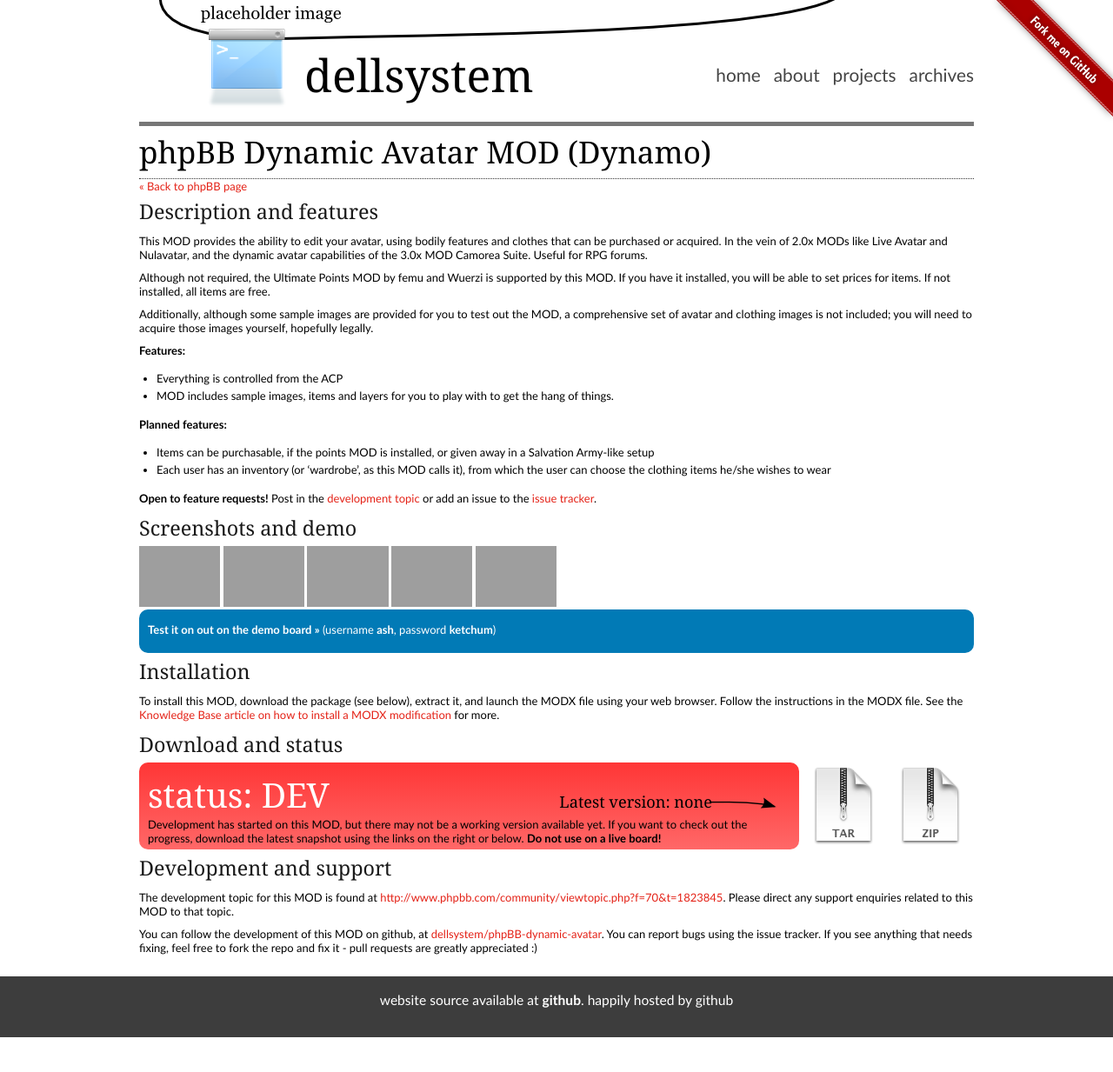
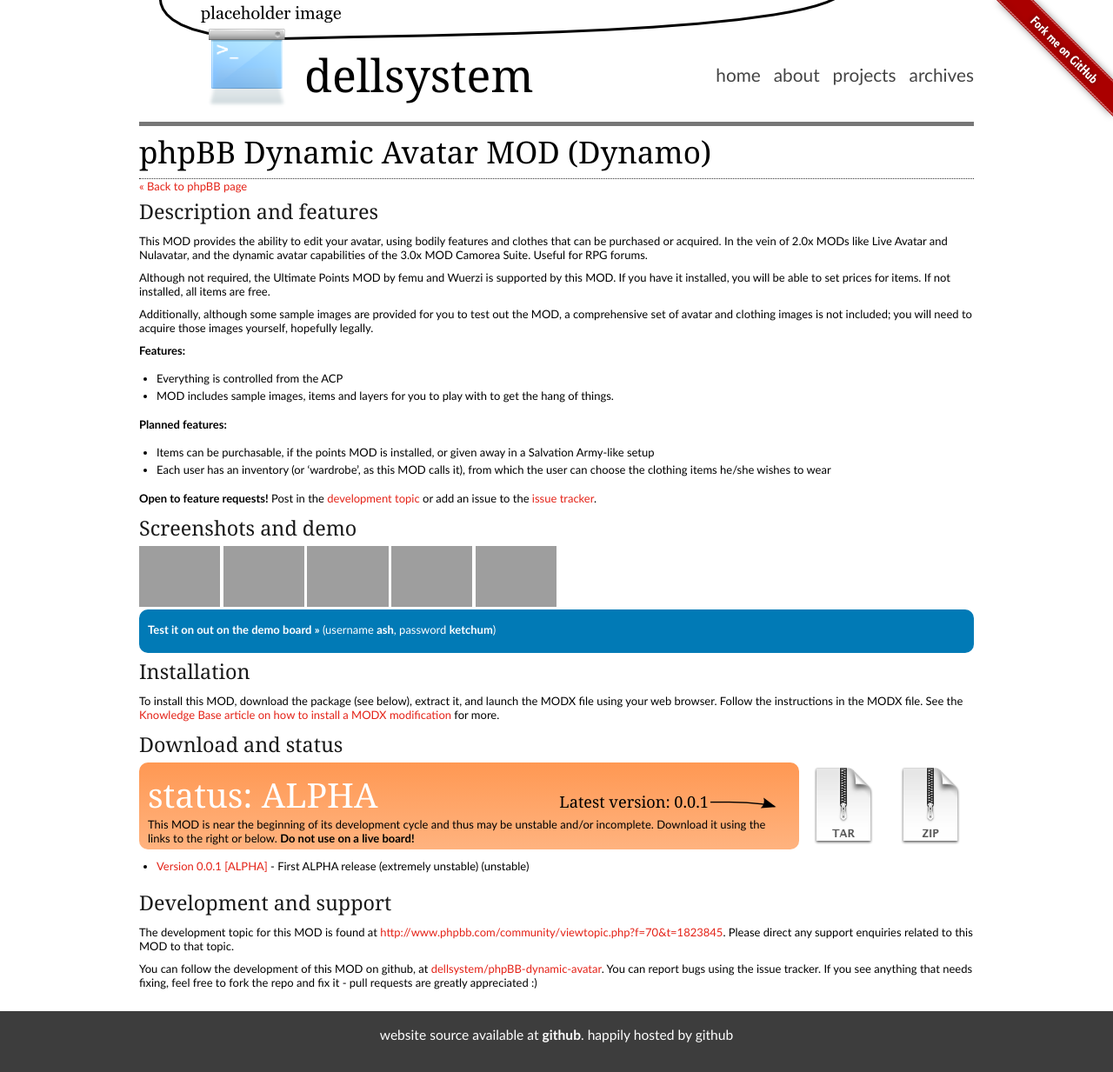
Before and after one commit to dellsystem/dellsystem.github.io, a Jekyll site: the page built from phpbb-dynamic-avatar.md, in a window 1280 px wide, cut to the strip 0-1233 px from the top of the page. Shown: the whole strip at 87% size. Built offline with Jekyll 4.4.1, drawn with Linux system fonts in a browser that asks for light colours; before the commit the page ends 1193 px from its top, so only the background shows below that; grey boxes are pictures that could not be loaded.

Commit message:
add release 0.0.1 info to phpbb-dynamic-avatar

```diff
--- a/phpbb-dynamic-avatar.md
+++ b/phpbb-dynamic-avatar.md
@@ -4,6 +4,8 @@ layout: mod
 topic-url: http://www.phpbb.com/community/viewtopic.php?f=70&t=1823845
 repo-name: phpBB-dynamic-avatar
 demo-url: http://phpbb.dellsystem.me/dynamo/
+versions:
+- {number: 0.0.1, status: ALPHA, notes: "First ALPHA release (extremely unstable)"}
 screenshots:
 - https://github.com/dellsystem/phpBB-dynamic-avatar/raw/master/contrib/acp-edit-layer.png
 - https://github.com/dellsystem/phpBB-dynamic-avatar/raw/master/contrib/acp-items.png
```
